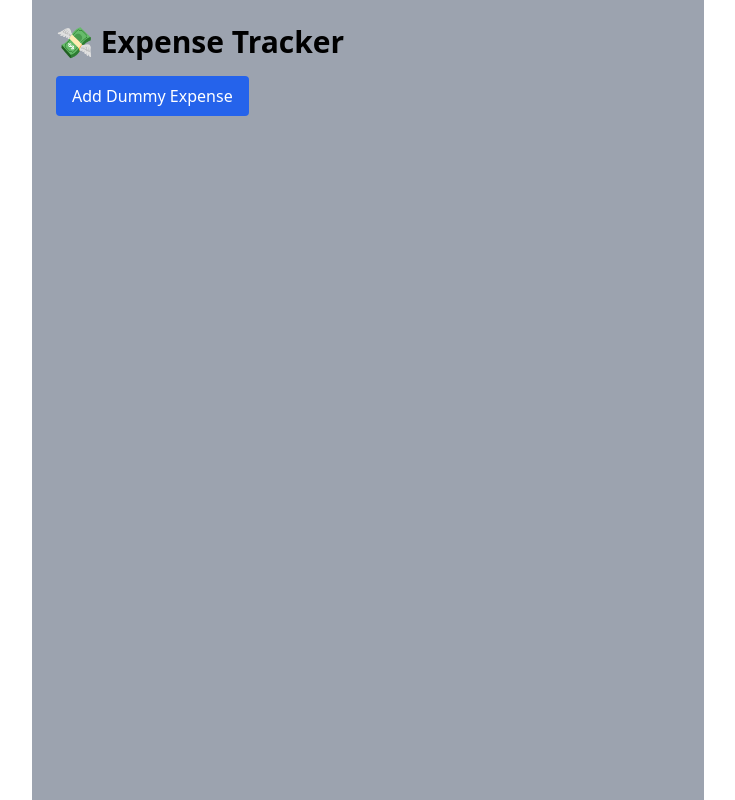
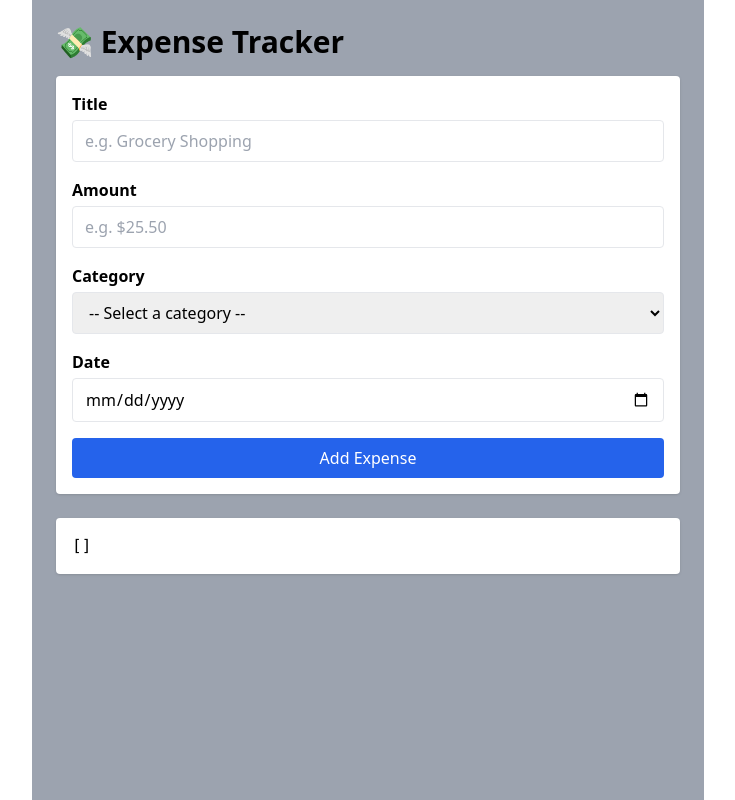
Before and after one commit to J0hn316/Expense-Tracker-App, a React (Vite) app: page / in a window 1280 px wide. Shown: the whole page, without its empty margins (272-1007 px from the left). Built offline with nearby package versions, Linux system fonts and the light colour scheme.

Commit message:
Refactor Expense Tracker: Remove hardcoded add button, replace with ExpenseForm component

```diff
--- a/src/App.tsx
+++ b/src/App.tsx
@@ -1,53 +1,18 @@
-import { useExpenses } from './hooks/useExpenses';
+import useExpenses from './hooks/useExpenses';
+import ExpenseForm from './components/ExpenseForm';
 
 const App = () => {
   const { expenses, addExpense, deleteExpense } = useExpenses();
 
-  // Example hardcoded add for now
-  const handleAdd = () => {
-    addExpense({
-      title: 'Test Expense',
-      amount: 100,
-      category: 'Food',
-      date: new Date().toISOString().split('T')[0],
-    });
-  };
-
   return (
     <main className="min-h-screen bg-gray-400 p-6 max-w-2xl mx-auto">
       <h1 className="text-3xl font-bold mb-4">💸 Expense Tracker</h1>
-      <button
-        onClick={handleAdd}
-        className="bg-blue-600 hover:bg-blue-700 text-white px-4 py-2 rounded mb-4"
-      >
-        Add Dummy Expense
-      </button>
-      <ul className="space-y-4">
-        {expenses.map((expense) => (
-          <li
-            key={expense.id}
-            className="bg-white shadow p-4 rounded flex justify-between items-center"
-          >
-            <div>
-              <div className="font-semibold">{expense.title}</div>
-              <div className="text-sm text-gray-500">
-                {expense.category} • {expense.date}
-              </div>
-            </div>
-            <div className="text-right">
-              <div className="text-green-600 font-bold">
-                ${expense.amount.toFixed(2)}
-              </div>
-              <button
-                onClick={() => deleteExpense(expense.id)}
-                className="text-red-500 text-sm hover:underline mt-1"
-              >
-                Delete
-              </button>
-            </div>
-          </li>
-        ))}
-      </ul>
+      {/* Add Expense Form */}
+      <ExpenseForm onAdd={addExpense} />
+      {/* Expenses Preview (temporary debug output) */}
+      <pre className="mt-6 bg-white p-4 rounded shadow">
+        {JSON.stringify(expenses, null, 2)}
+      </pre>
     </main>
   );
 };
--- a/src/components/ExpenseForm.tsx
+++ b/src/components/ExpenseForm.tsx
@@ -0,0 +1,97 @@
+import { useState } from 'react';
+import type { Expense } from '../types/Expense';
+
+type ExpenseFormProps = {
+  onAdd: (expense: Omit<Expense, 'id'>) => void;
+};
+
+export default function ExpenseForm({ onAdd }: ExpenseFormProps) {
+  const [title, setTitle] = useState('');
+  const [amount, setAmount] = useState('');
+  const [category, setCategory] = useState('');
+  const [date, setDate] = useState('');
+
+  const handleSubmit = (evt: React.FormEvent<HTMLFormElement>) => {
+    evt.preventDefault();
+
+    if (!title || !amount || !category || !date) {
+      alert('Please fill in all fields');
+      return;
+    }
+
+    onAdd({
+      title,
+      amount: parseFloat(amount),
+      category,
+      date,
+    });
+
+    // Reset form
+    setTitle('');
+    setAmount('');
+    setCategory('');
+    setDate('');
+  };
+
+  return (
+    <form
+      onSubmit={handleSubmit}
+      className="space-y-4 bg-white p-4 rounded shadow"
+    >
+      <div>
+        <label className="block font-semibold mb-1">Title</label>
+        <input
+          type="text"
+          className="w-full border px-3 py-2 rounded"
+          value={title}
+          onChange={(e) => setTitle(e.target.value)}
+          placeholder="e.g. Grocery Shopping"
+        />
+      </div>
+
+      <div>
+        <label className="block font-semibold mb-1">Amount</label>
+        <input
+          type="number"
+          className="w-full border px-3 py-2 rounded"
+          value={amount}
+          onChange={(e) => setAmount(e.target.value)}
+          placeholder="e.g. $25.50"
+        />
+      </div>
+
+      <div>
+        <label className="block font-semibold mb-1">Category</label>
+        <select
+          className="w-full border px-3 py-2 rounded"
+          value={category}
+          onChange={(e) => setCategory(e.target.value)}
+        >
+          <option value="">-- Select a category --</option>
+          <option value="Food">Food</option>
+          <option value="Transport">Transport</option>
+          <option value="Entertainment">Entertainment</option>
+          <option value="Bills">Bills</option>
+          <option value="Other">Other</option>
+        </select>
+      </div>
+
+      <div>
+        <label className="block font-semibold mb-1">Date</label>
+        <input
+          type="date"
+          className="w-full border px-3 py-2 rounded"
+          value={date}
+          onChange={(e) => setDate(e.target.value)}
+        />
+      </div>
+
+      <button
+        type="submit"
+        className="bg-blue-600 hover:bg-blue-700 text-white px-4 py-2 rounded w-full"
+      >
+        Add Expense
+      </button>
+    </form>
+  );
+}
--- a/src/hooks/useExpenses.ts
+++ b/src/hooks/useExpenses.ts
@@ -9,7 +9,7 @@ type UseExpensesReturn = {
   deleteExpense: (id: number) => void;
 };
 
-export const useExpenses = (): UseExpensesReturn => {
+export default function useExpenses(): UseExpensesReturn {
   const [expenses, setExpenses] = useState<Expense[]>([]);
 
   // Load from localStorage on initial render
@@ -44,4 +44,4 @@ export const useExpenses = (): UseExpensesReturn => {
   };
 
   return { expenses, addExpense, deleteExpense };
-};
+}
--- a/src/types/Expense.ts
+++ b/src/types/Expense.ts
@@ -2,6 +2,6 @@ export interface Expense {
   id: number;
   title: string;
   amount: number;
-  category?: string;
+  category: string;
   date: string;
 }
```
